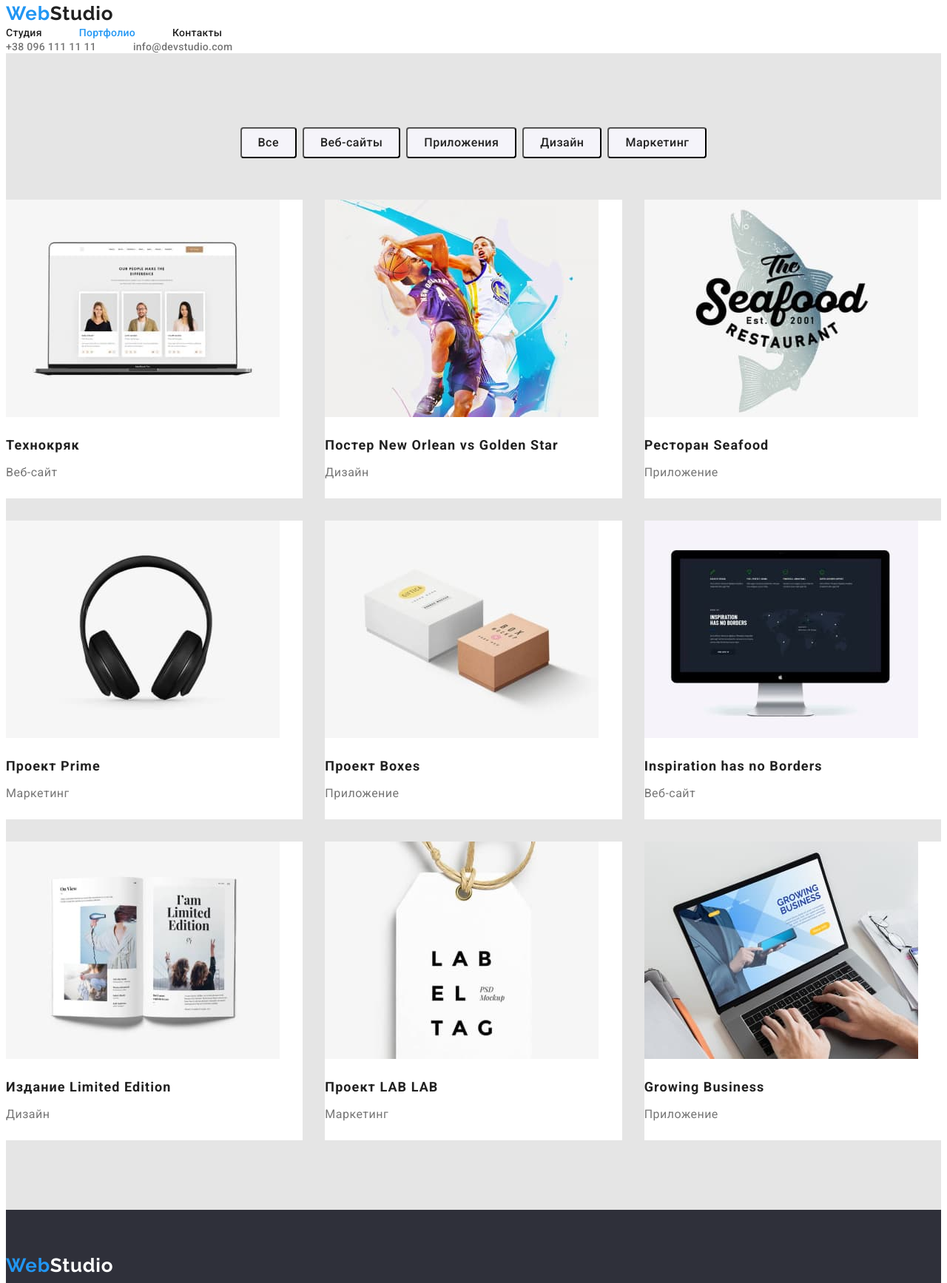
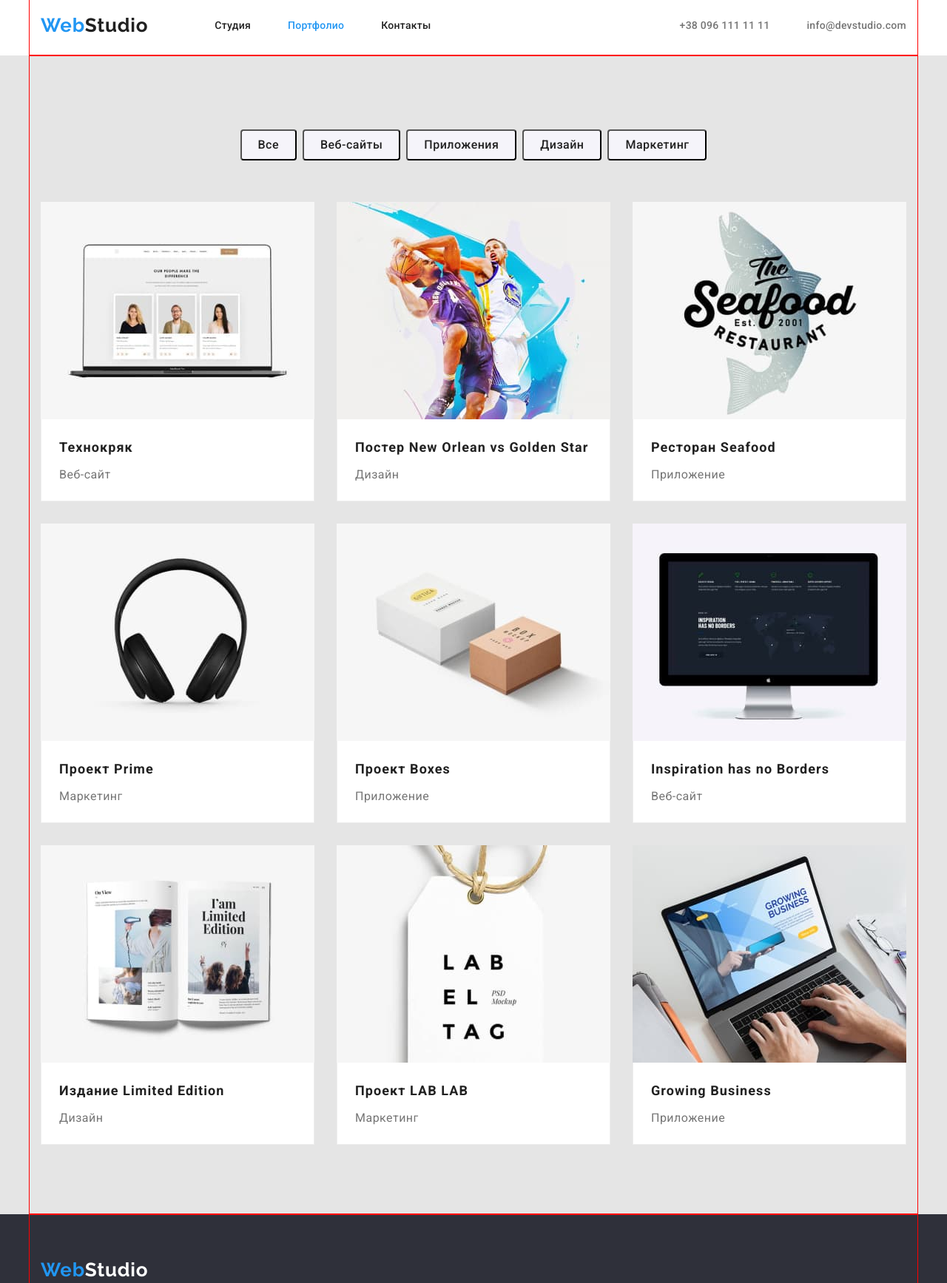
Before and after one commit to Volodymer/goit-markup-hw-03, a plain HTML site: page portfolio.html in a window 1280 px wide. Shown: the part 5-1740 px from the top of the page at 74% size. Drawn offline with nearby package versions, Linux system fonts and the light colour scheme.

Commit message:
добавляє html

```diff
--- a/portfolio.html
+++ b/portfolio.html
@@ -1,23 +1,28 @@
 <!DOCTYPE html>
 <html lang="ru">
+
 <head>
   <meta charset="UTF-8" />
   <meta http-equiv="X-UA-Compatible" content="IE=edge" />
   <meta name="viewport" content="width=device-width, initial-scale=1.0" />
   <title>Portfolio</title>
-    <link rel="stylesheet" href="./css/styles.css" />
   <link rel="preconnect" href="https://fonts.googleapis.com" />
   <link rel="preconnect" href="https://fonts.gstatic.com" crossorigin />
-    <link
-      href="https://fonts.googleapis.com/css2?family=Raleway:wght@700&family=Roboto:wght@400;500;700;900&display=swap"
-      rel="stylesheet"
-    />
+
+  <link href="https://fonts.googleapis.com/css2?family=Raleway:wght@700&family=Roboto:wght@400;500;700;900&display=swap"
+    rel="stylesheet" />
+  <link rel="stylesheet" href="https://cdnjs.cloudflare.com/ajax/libs/modern-normalize/1.1.0/modern-normalize.min.css"
+    integrity="sha512-wpPYUAdjBVSE4KJnH1VR1HeZfpl1ub8YT/NKx4PuQ5NmX2tKuGu6U/JRp5y+Y8XG2tV+wKQpNHVUX03MfMFn9Q=="
+    crossorigin="anonymous" referrerpolicy="no-referrer" />
+  <link rel="stylesheet" href="./css/styles.css" />
 </head>
+
 <body>
   <!--Шапка сайта-->
   <header class="heder">
+    <div class="container heder-container">
+      <a class="heder-logo link" href="/"><span class="heder-logo-accent">Web</span>Studio</a>
       <nav class="heder-nav">
-        <a class="heder-logo link" href="/"><span class="heder-logo-accent">Web</span>Studio</a>
         <ul class="heder-list list">
           <li class="heder-item">
             <a class="heder-link link" href="./index.html">Студия</a>
@@ -36,9 +41,11 @@
           <a class="heder-mailto link" href="mailto:info@devstudio.com">info@devstudio.com</a>
         </li>
       </ul>
+    </div>
   </header>
   <main>
     <section class="projects">
+      <div class="container">
         <h1 class="visually-hidden">Нашы проекты</h1>
         <ul class="projects-list list">
           <li class="projects-item"><button type="button" class="projects-btn">Все</button></li>
@@ -48,116 +55,107 @@
           <li class="projects-item">
             <button type="button" class="projects-btn">Приложения</button>
           </li>
-          <li class="projects-item"><button type="button" class="projects-btn">Дизайн</button></li>
+          <li class="projects-item">
+            <button type="button" class="projects-btn">Дизайн</button>
+          </li>
           <li class="projects-item">
             <button type="button" class="projects-btn">Маркетинг</button>
           </li>
         </ul>
         <ul class="portfolio list">
+          <li class="portfolio-item"><a class="portfolio-link link" href=""><img src="./images/portfolioimg1.jpg"
+                alt="МакБук" width="370" height="294" />
+              <div class="portfolio-conteiner">
+                <h2 class="portfolio-title">Технокряк</h2>
+                <p class="portfolio-item-text">Веб-сайт</p>
+              </div>
+            </a></li>
           <li class="portfolio-item">
-            <a class="portfolio-link link" href=""
-              ><img src="./images/portfolioimg1.jpg" alt="МакБук" width="370" height="294" />
-              <h2 class="portfolio-title">Технокряк</h2>
-              <p class="portfolio-item-text">Веб-сайт</p></a
-            >
-          </li>
-          <li class="portfolio-item">
-            <a class="portfolio-link link" href=""
-              ><img
-                src="./images/portfolioimg2.jpg"
-                alt="Двое людей играють в баскетбол"
-                width="370"
-                height="294"
-              />
+            <a class="portfolio-link link" href=""><img src="./images/portfolioimg2.jpg"
+                alt="Двое людей играють в баскетбол" width="370" height="294" />
+              <div class="portfolio-conteiner">
                 <h2 class="portfolio-title">
                   Постер <span class="portfolio-title" lang="en"> New Orlean vs Golden Star</span>
                 </h2>
-              <p class="portfolio-item-text">Дизайн</p></a
-            >
+                <p class="portfolio-item-text">Дизайн</p>
+            </a>
+      </div>
       </li>
       <li class="portfolio-item">
-            <a class="portfolio-link link" href=""
-              ><img
-                src="./images/portfolioimg3.jpg"
-                alt="Логотип рестрана"
-                width="370"
-                height="294"
-              />
+        <a class="portfolio-link link" href=""><img src="./images/portfolioimg3.jpg" alt="Логотип рестрана" width="370"
+            height="294" />
+          <div class="portfolio-conteiner">
             <h2 class="portfolio-title">
               Ресторан <span class="portfolio-title" lang="en">Seafood</span>
             </h2>
-              <p class="portfolio-item-text">Приложение</p></a
-            >
+            <p class="portfolio-item-text">Приложение</p>
+        </a></div>
       </li>
       <li class="portfolio-item">
-            <a class="portfolio-link link" href=""
-              ><img src="./images/portfolioimg4.jpg" alt="Наушники" width="370" height="294" />
+        <a class="portfolio-link link" href=""><img src="./images/portfolioimg4.jpg" alt="Наушники" width="370"
+            height="294" />
+          <div class="portfolio-conteiner">
             <h2 class="portfolio-title">
               Проект <span class="portfolio-title" lang="en">Prime</span>
             </h2>
-              <p class="portfolio-item-text">Маркетинг</p></a
-            >
+            <p class="portfolio-item-text">Маркетинг</p>
+        </a></div>
       </li>
       <li class="portfolio-item">
-            <a class="portfolio-link link" href=""
-              ><img src="./images/portfolioimg5.jpg" alt="Две коробки" width="370" height="294" />
+        <a class="portfolio-link link" href=""><img src="./images/portfolioimg5.jpg" alt="Две коробки" width="370"
+            height="294" />
+          <div class="portfolio-conteiner">
             <h2 class="portfolio-title">
               Проект <span class="portfolio-title" lang="en">Boxes</span>
             </h2>
-              <p class="portfolio-item-text">Приложение</p></a
-            >
+            <p class="portfolio-item-text">Приложение</p>
+        </a></div>
       </li>
       <li class="portfolio-item">
-            <a class="portfolio-link link" href=""
-              ><img src="./images/portfolioimg6.jpg" alt="Монитор" width="370" height="294" />
+        <a class="portfolio-link link" href=""><img src="./images/portfolioimg6.jpg" alt="Монитор" width="370"
+            height="294" />
+          <div class="portfolio-conteiner">
             <h2 class="portfolio-title" lang="en">Inspiration has no Borders</h2>
-              <p class="portfolio-item-text">Веб-сайт</p></a
-            >
+            <p class="portfolio-item-text">Веб-сайт</p>
+        </a></div>
       </li>
       <li class="portfolio-item">
-            <a class="portfolio-link link" href=""
-              ><img
-                src="./images/portfolioimg7.jpg"
-                alt="Одкрытый журнал"
-                width="370"
-                height="294"
-              />
+        <a class="portfolio-link link" href=""><img src="./images/portfolioimg7.jpg" alt="Одкрытый журнал" width="370"
+            height="294" />
+          <div class="portfolio-conteiner">
             <h2 class="portfolio-title">
               Издание <span class="portfolio-title" lang="en">Limited Edition</span>
             </h2>
-              <p class="portfolio-item-text">Дизайн</p></a
-            >
+            <p class="portfolio-item-text">Дизайн</p>
+        </a></div>
       </li>
       <li class="portfolio-item">
-            <a class="portfolio-link link" href=""
-              ><img src="./images/portfolioimg8.jpg" alt="Ярлык" width="370" height="294" />
+        <a class="portfolio-link link" href=""><img src="./images/portfolioimg8.jpg" alt="Ярлык" width="370"
+            height="294" />
+          <div class="portfolio-conteiner">
             <h2 class="portfolio-title">
               Проект <span class="portfolio-title" lang="en">LAB</span> LAB
             </h2>
-              <p class="portfolio-item-text">Маркетинг</p></a
-            >
+            <p class="portfolio-item-text">Маркетинг</p>
+        </a></div>
       </li>
       <li class="portfolio-item">
-            <a class="portfolio-link link" href=""
-              ><img
-                src="./images/portfolioimg9.jpg"
-                alt="Бизнес приложение"
-                width="370"
-                height="294"
-              />
+        <a class="portfolio-link link" href=""><img src="./images/portfolioimg9.jpg" alt="Бизнес приложение" width="370"
+            height="294" />
+          <div class="portfolio-conteiner">
             <h2 class="portfolio-title" lang="en">Growing Business</h2>
-              <p class="portfolio-item-text">Приложение</p></a
-            >
+            <p class="portfolio-item-text">Приложение</p>
+        </a></div>
       </li>
       </ul>
+      </div>
     </section>
   </main>
   <!-- Футер -->
   <footer class="footer">
-      <a lang="en" class="footer-logo link" href="/"
-        ><span lang="en" class="footer-logo-accent">Web</span>Studio</a
-      >
+    <div class="container footer-container">
       <address>
+        <a lang="en" class="footer-logo link" href="/"><span lang="en" class="footer-logo-accent">Web</span>Studio</a>
         <ul class="footer-list list">
           <!-- Ссылка на адрес -->
           <li class="footer-item">
@@ -173,6 +171,8 @@
           </li>
         </ul>
       </address>
+    </div>
   </footer>
 </body>
+
 </html>
```
Also changed, not shown: index.html (+53 -44 lines). Lines whose indentation alone changed are shown as unchanged.
